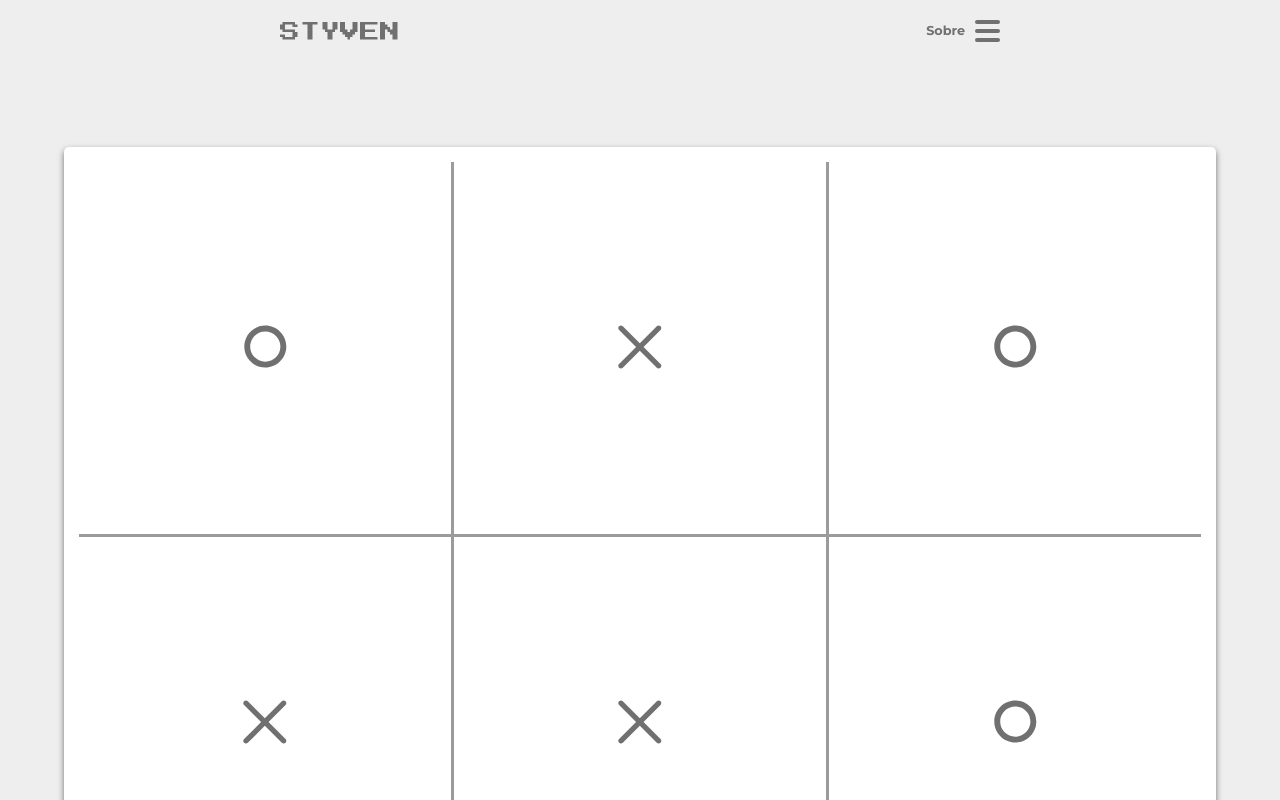
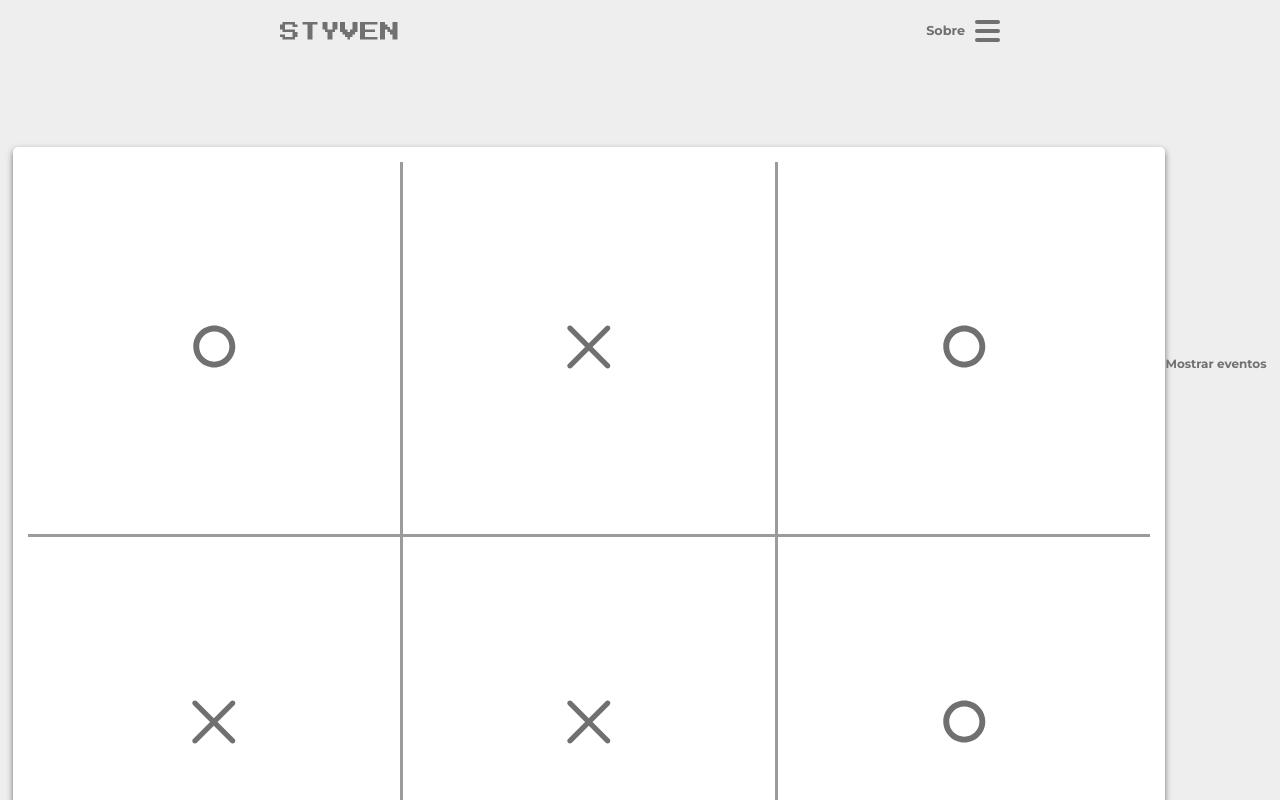
Before and after one commit to StyvenNoronha/JogoDaVelha, a React (Vite) app: page / in a window 1280 px wide. Shown: the top 800 px of the page. Built offline with nearby package versions, Linux system fonts and the light colour scheme.

Commit message:
Feito o object Label com o CSS

```diff
--- a/src/main.jsx
+++ b/src/main.jsx
@@ -1,17 +1,14 @@
 import React from 'react'
-import './main.css'
 import ReactDOM from 'react-dom/client'
+import "./main.css"
 import './style/generic/reset.css'
 import './style/elements/base.css'
 import './style/settings/colors.css'
 import './style/settings/spacing.css'
+import './style/settings/size.css'
 import Header from './components/Header'
 import Hashtag from './components/Hashtag'
-
-
-
-
-
+import Label from './objects/Label'
 
 
 ReactDOM.createRoot(document.getElementById("root")).render(
@@ -19,6 +16,7 @@
     <main className="main">
       <Header />
       <Hashtag />
+      <Label content ="Mostrar eventos"/>
     </main>
   </React.StrictMode>
 )
--- /dev/null
+++ b/src/objects/Label/index.jsx
@@ -0,0 +1,7 @@
+import React from "react";
+import './style.css'
+const Label = (props) => (
+  <label className="label" htmlFor="">{props.content}</label>
+)
+
+export default Label;
--- /dev/null
+++ b/src/objects/Label/style.css
@@ -0,0 +1,5 @@
+.label{
+  font-size: var(--size-small);
+  font-weight: bold;
+  color: var(--color-fourth);
+}
--- /dev/null
+++ b/src/style/settings/size.css
@@ -0,0 +1,3 @@
+:root{
+  --size-small: 12px
+}
```
